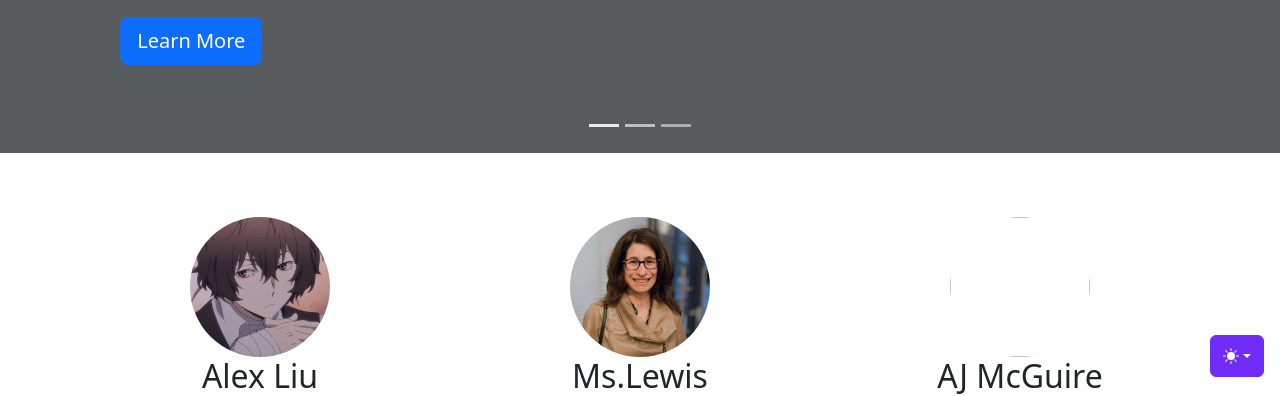
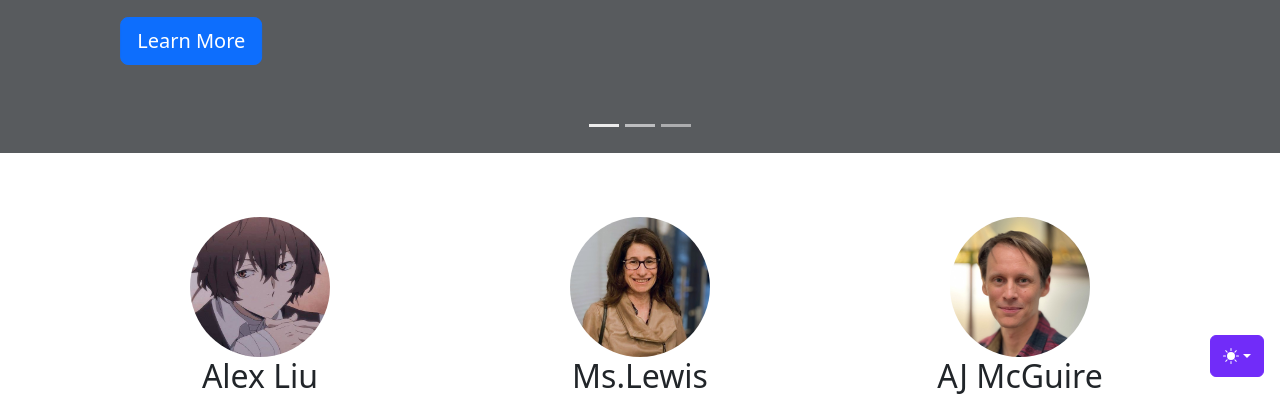
Before and after one commit to XYPakaSama/ENL, a website: page index.html in a window 1280 px wide. Shown: the part 407-803 px from the top of the page. Drawn offline with Linux system fonts and the light colour scheme.

Commit message:
index.html

```diff
--- a/index.html
+++ b/index.html
@@ -471,7 +471,7 @@
           </div>
           <!-- /.col-lg-4 -->
           <div class="col-lg-4">
-              <img src=""
+              <img src="AJ-McGuire-crop.png"
               class="bd-placeholder-img rounded-circle"
               width="140"
               height="140" alt="">
```
